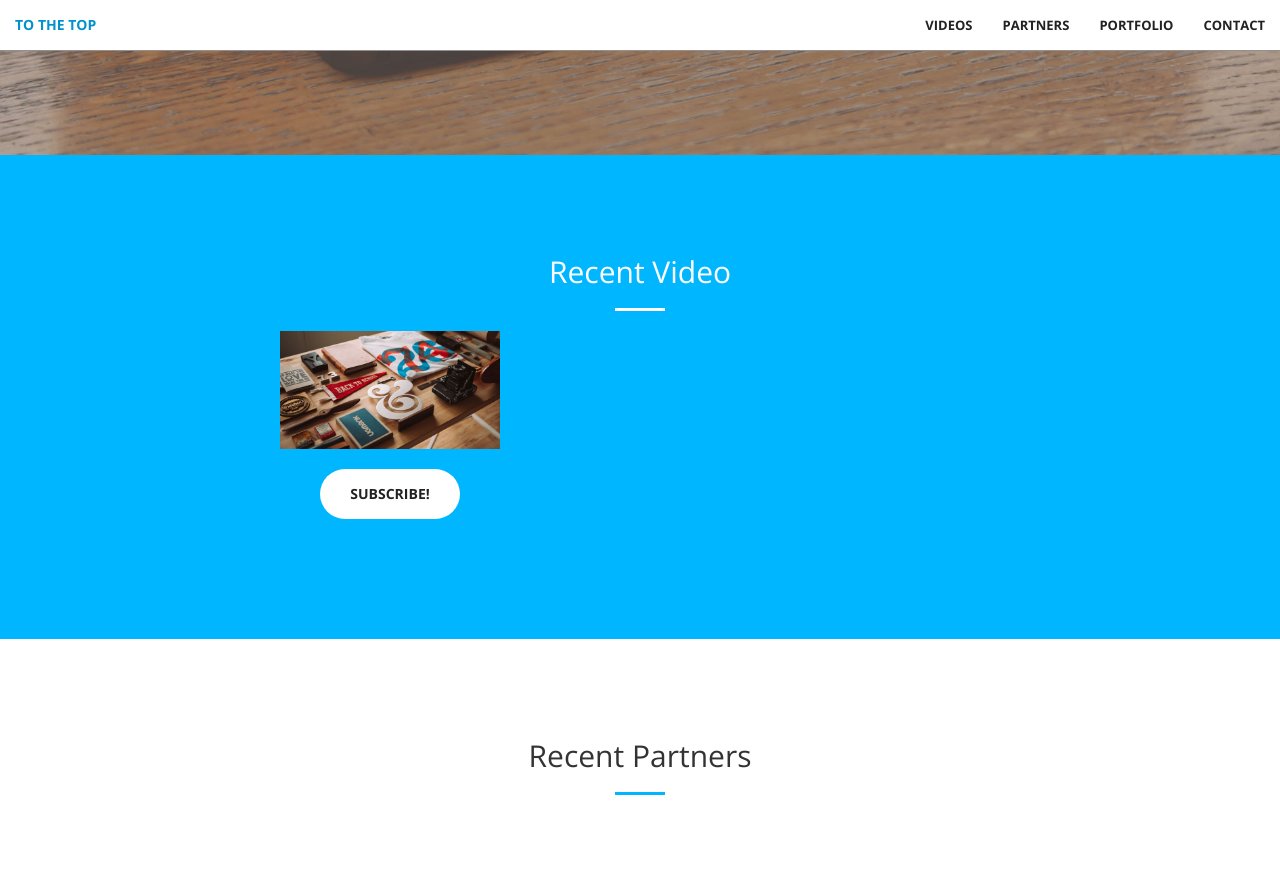
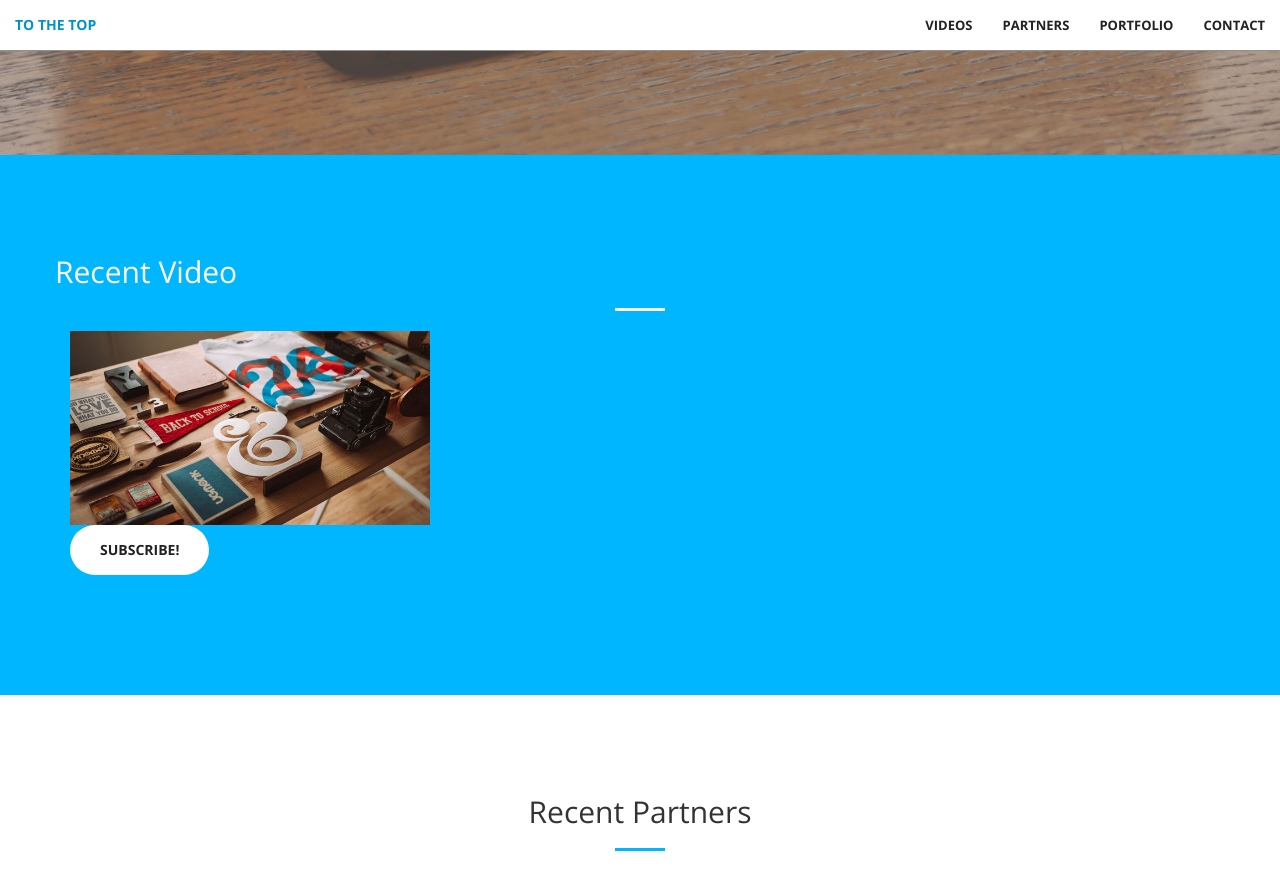
Before and after one commit to imchecotech/imchecotech.github.io, a Jekyll site: the page built from index.html, in a window 1280 px wide and 900 px high, scrolled down 745 px. Shown: the top 890 px of the window. Built offline with Jekyll 4.4.1, drawn with Linux system fonts in a browser that asks for light colours; Markdown is read by kramdown in place of the engine named in the settings.

Commit message:
Update call-to-action.html

```diff
--- a/_includes/call-to-action.html
+++ b/_includes/call-to-action.html
@@ -1,10 +1,10 @@
 <section class="bg-primary" id="about">
     <div class="container">
         <div class="row">
-            <div class="col-lg-8 col-lg-offset-2 text-center">
+
                 <h2 class="section-heading">Recent Video</h2>
                 <hr class="light">
-                <p><div class="col-lg-4 col-sm-6">
+                <div class="col-lg-4 col-sm-6">
                     <a href="#" class="portfolio-box">
                         <img src="img/portfolio/1.jpg" class="img-responsive" alt="">
                         <div class="portfolio-box-caption">
@@ -17,7 +17,7 @@
                                 </div>
                             </div>
                         </div>
-                </p>
+
 
                 <p><a href="https://www.youtube.com/channel/UCDKKAnNFwIjGhNDvCTycanw" target="_blank" class="btn btn-default btn-xl">Subscribe!</a></p>
             </div>
```
